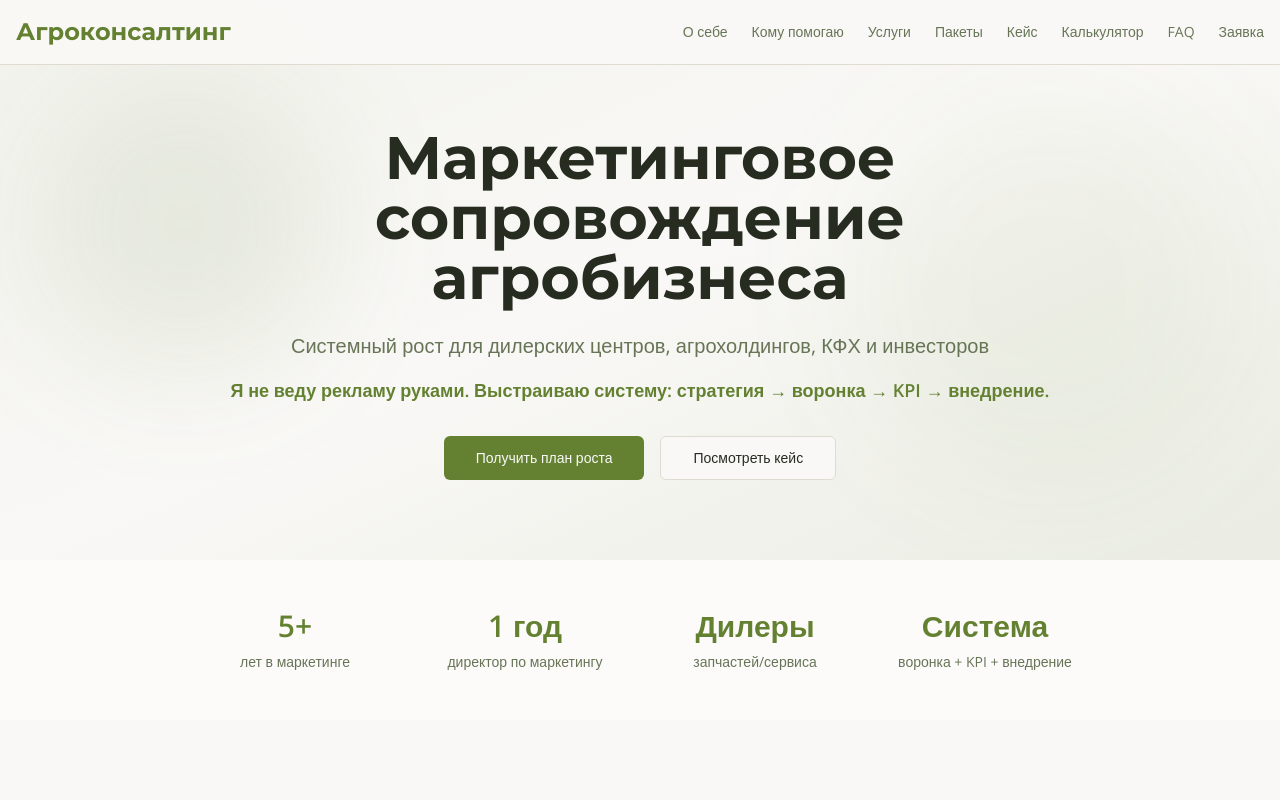
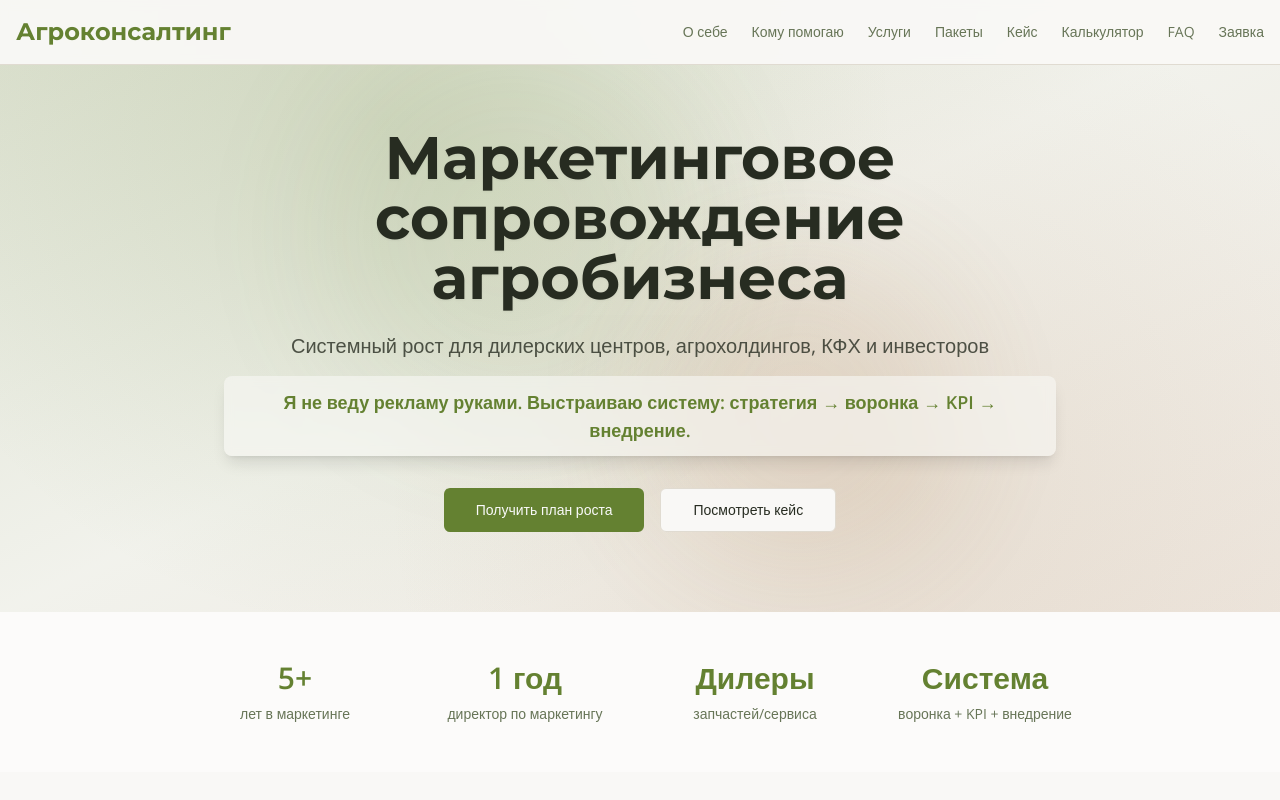
Before and after one commit to pr-poehali-dev/agrosconsulting-landing, a React (Vite) app: page / in a window 1280 px wide. Shown: the top 800 px of the page. Built offline with nearby package versions, Linux system fonts and the light colour scheme.

Commit message:
enhance: визуальная выразительность блока

```diff
--- a/src/pages/Index.tsx
+++ b/src/pages/Index.tsx
@@ -141,19 +141,20 @@ export default function Index() {
         )}
       </header>
 
-      <section className="pt-32 pb-20 px-4 relative overflow-hidden">
-        <div className="absolute inset-0 bg-gradient-to-br from-primary/5 via-transparent to-primary/10 pointer-events-none"></div>
-        <div className="absolute top-20 left-10 w-72 h-72 bg-primary/10 rounded-full blur-3xl pointer-events-none"></div>
-        <div className="absolute bottom-20 right-10 w-96 h-96 bg-primary/5 rounded-full blur-3xl pointer-events-none"></div>
+      <section className="pt-32 pb-20 px-4 relative overflow-hidden bg-gradient-to-br from-primary/20 via-primary/5 to-secondary/15">
+        <div className="absolute inset-0 bg-[radial-gradient(circle_at_30%_20%,_hsl(82,45%,35%,0.15),transparent_50%)] pointer-events-none"></div>
+        <div className="absolute inset-0 bg-[radial-gradient(circle_at_70%_80%,_hsl(30,35%,50%,0.12),transparent_50%)] pointer-events-none"></div>
+        <div className="absolute top-10 left-1/4 w-96 h-96 bg-primary/20 rounded-full blur-3xl pointer-events-none animate-pulse"></div>
+        <div className="absolute bottom-10 right-1/4 w-80 h-80 bg-secondary/15 rounded-full blur-3xl pointer-events-none animate-pulse" style={{animationDelay: '1s'}}></div>
         <div className="container mx-auto max-w-4xl text-center relative z-10">
           <div className="animate-fade-in">
-            <h1 className="text-5xl lg:text-6xl font-bold mb-6 leading-tight">
+            <h1 className="text-5xl lg:text-6xl font-bold mb-6 leading-tight drop-shadow-sm">
               Маркетинговое сопровождение агробизнеса
             </h1>
-            <p className="text-xl text-muted-foreground mb-4">
+            <p className="text-xl text-foreground/80 mb-4 font-medium">
               Системный рост для дилерских центров, агрохолдингов, КФХ и инвесторов
             </p>
-            <p className="text-lg text-primary mb-8 font-semibold">
+            <p className="text-lg text-primary mb-8 font-bold bg-background/60 backdrop-blur-sm py-3 px-6 rounded-lg inline-block shadow-lg">
               Я не веду рекламу руками. Выстраиваю систему: стратегия → воронка → KPI → внедрение.
             </p>
             <div className="flex flex-wrap gap-4 justify-center">
```
